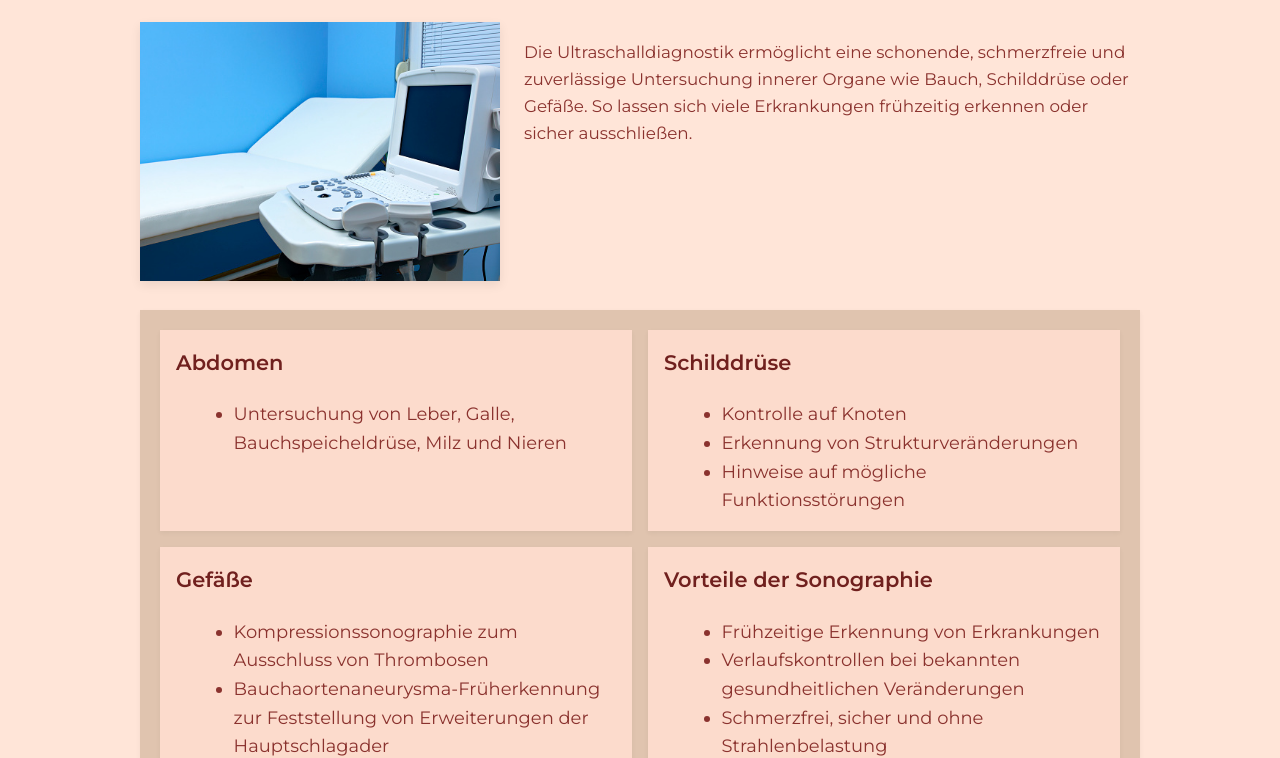
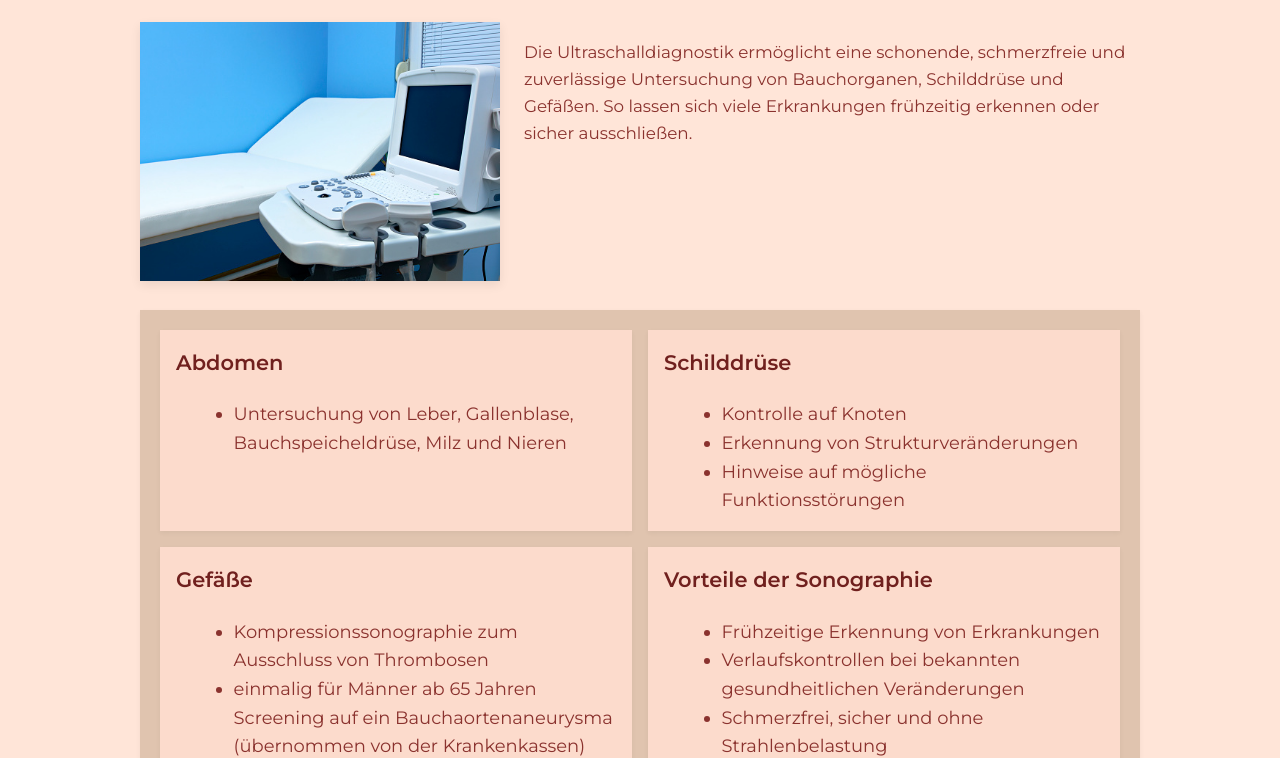
Before and after one commit to kstna23/weidenbornpraxis, a plain HTML site: page sonographie.html in a window 1280 px wide. Shown: the part 193-951 px from the top of the page. Drawn offline with Linux system fonts and the light colour scheme.

Commit message:
Update sonographie.html

```diff
--- a/sonographie.html
+++ b/sonographie.html
@@ -116,7 +116,7 @@
         <img loading="lazy" src="images/sonographie.jpg" alt="Ultraschalldiagnostik in der WEIDENBORNpraxis">
       </figure>
       <div class="intro-text">
-        <p>Die Ultraschalldiagnostik ermöglicht eine schonende, schmerzfreie und zuverlässige Untersuchung innerer Organe wie Bauch, Schilddrüse oder Gefäße. So lassen sich viele Erkrankungen frühzeitig erkennen oder sicher ausschließen.</p>
+        <p>Die Ultraschalldiagnostik ermöglicht eine schonende, schmerzfreie und zuverlässige Untersuchung von Bauchorganen, Schilddrüse und Gefäßen. So lassen sich viele Erkrankungen frühzeitig erkennen oder sicher ausschließen.</p>
       </div>
     </section>
 
@@ -125,7 +125,7 @@
         <section class="info-section">
           <h3>Abdomen</h3>
           <ul>
-            <li>Untersuchung von Leber, Galle, Bauchspeicheldrüse, Milz und Nieren</li>
+            <li>Untersuchung von Leber, Gallenblase, Bauchspeicheldrüse, Milz und Nieren</li>
           </ul>
         </section>
 
@@ -142,8 +142,7 @@
           <h3>Gefäße</h3>
           <ul>
             <li>Kompressionssonographie zum Ausschluss von Thrombosen</li>
-            <li>Bauchaortenaneurysma-Früherkennung zur Feststellung von Erweiterungen der Hauptschlagader</li>
-            <li>Einmalig für Männer ab 65 Jahren von der gesetzlichen Krankenkasse übernommen</li>
+            <li>einmalig für Männer ab 65 Jahren Screening auf ein Bauchaortenaneurysma (übernommen von der Krankenkassen)</li>
           </ul>
         </section>
 
```
